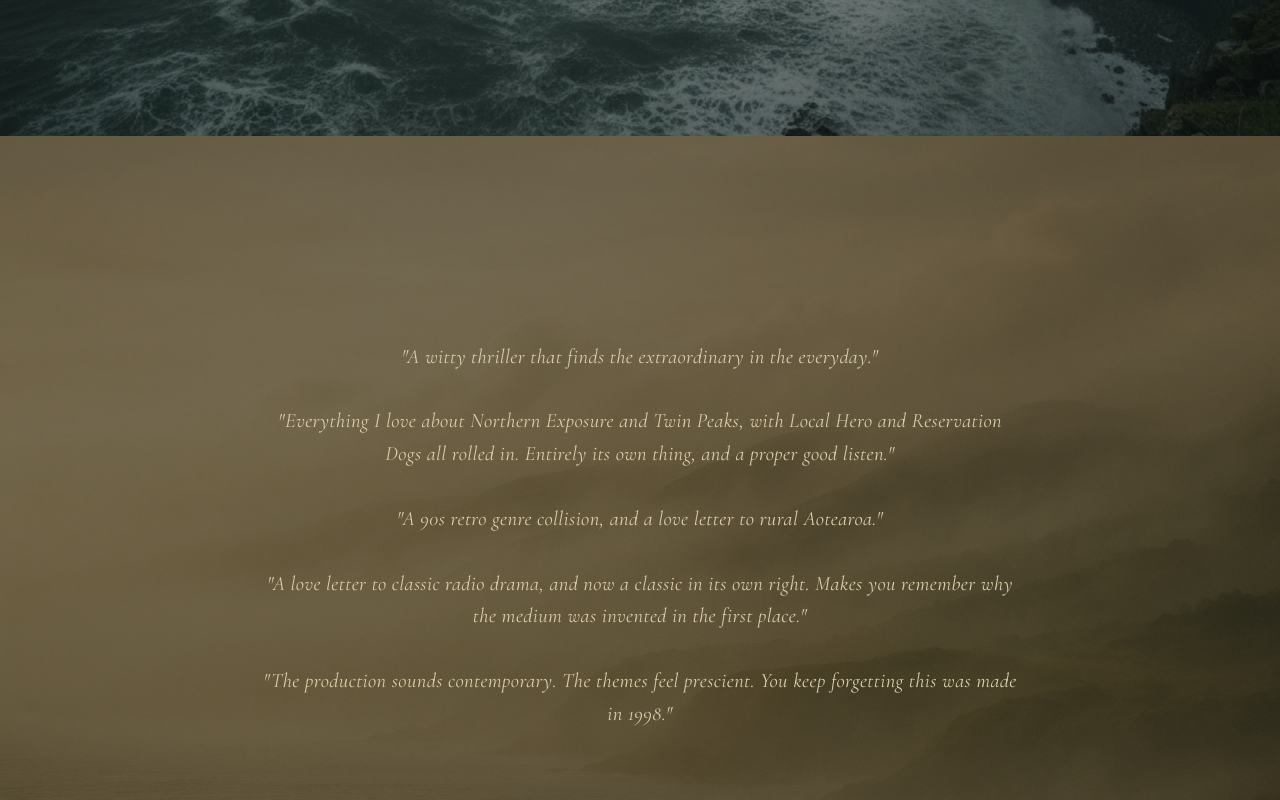
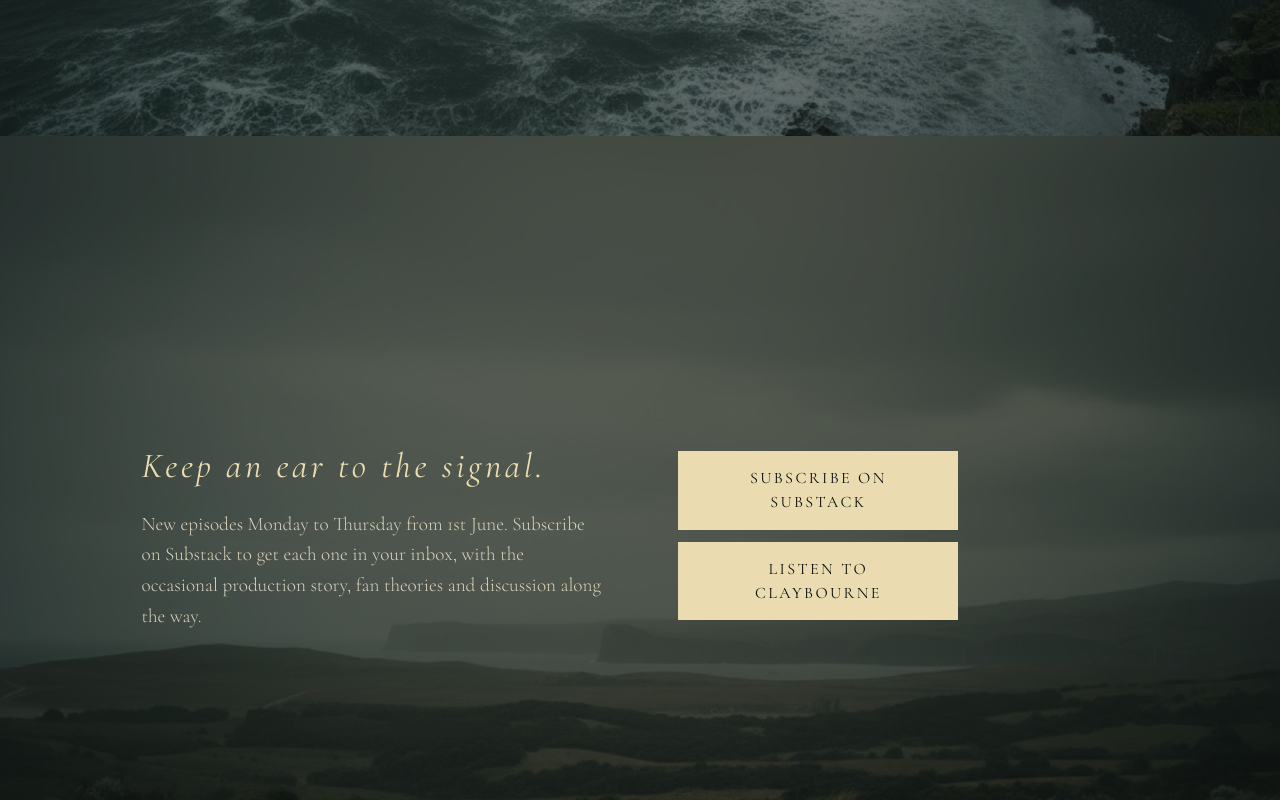
Before and after one commit to dubber-icf/claybourne-site, a plain HTML site: page index.html in a window 1280 px wide. Shown: the part 7000-7800 px from the top of the page. Drawn offline with nearby package versions, Linux system fonts and the light colour scheme.

Commit message:
Remove unattributed quotations section from homepage
Co-Authored-By: Claude Fable 5.1 <noreply@anthropic.com>

```diff
--- a/index.html
+++ b/index.html
@@ -995,18 +995,6 @@
   </div>
 </section>
 
-<!-- QUOTES -->
-<section class="quotes">
-  <div class="bg"></div>
-  <div class="content">
-    <blockquote>"A witty thriller that finds the extraordinary in the everyday."</blockquote>
-    <blockquote>"Everything I love about Northern Exposure and Twin Peaks, with Local Hero and Reservation Dogs all rolled in. Entirely its own thing, and a proper good listen."</blockquote>
-    <blockquote>"A 90s retro genre collision, and a love letter to rural Aotearoa."</blockquote>
-    <blockquote>"A love letter to classic radio drama, and now a classic in its own right. Makes you remember why the medium was invented in the first place."</blockquote>
-    <blockquote>"The production sounds contemporary. The themes feel prescient. You keep forgetting this was made in 1998."</blockquote>
-  </div>
-</section>
-
 <!-- SUBSCRIBE -->
 <section class="subscribe" id="subscribe">
   <div class="subscribe-inner">
```
